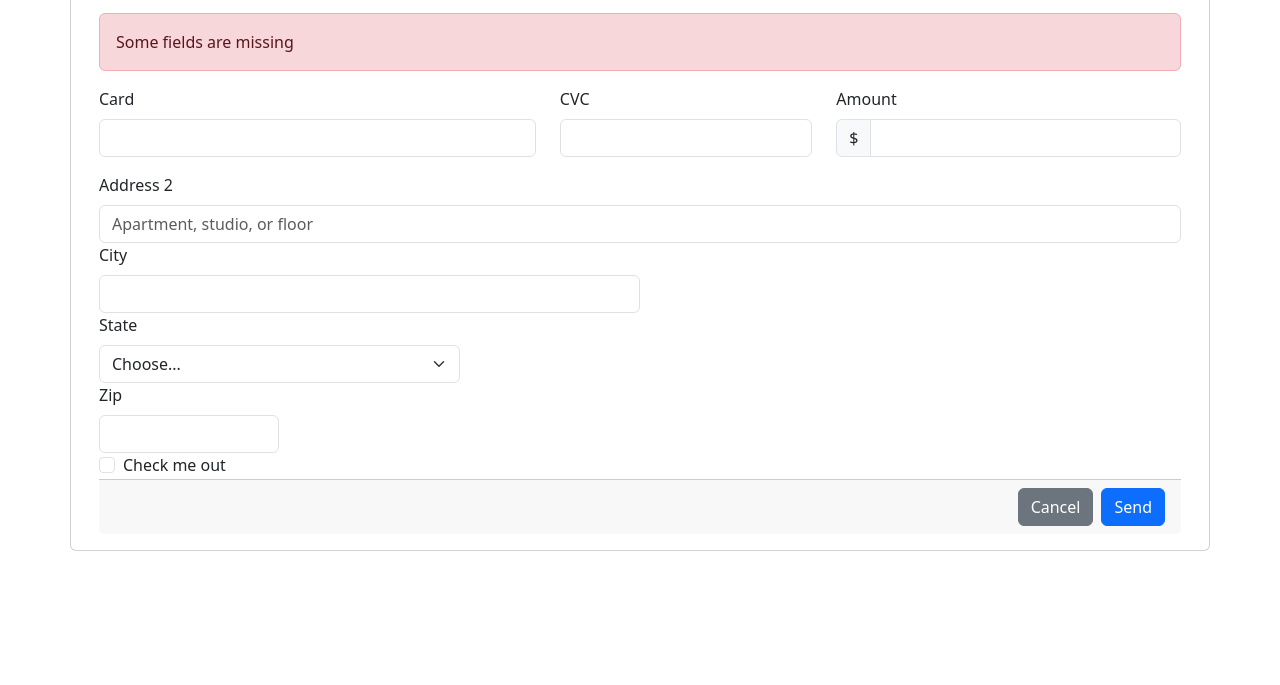
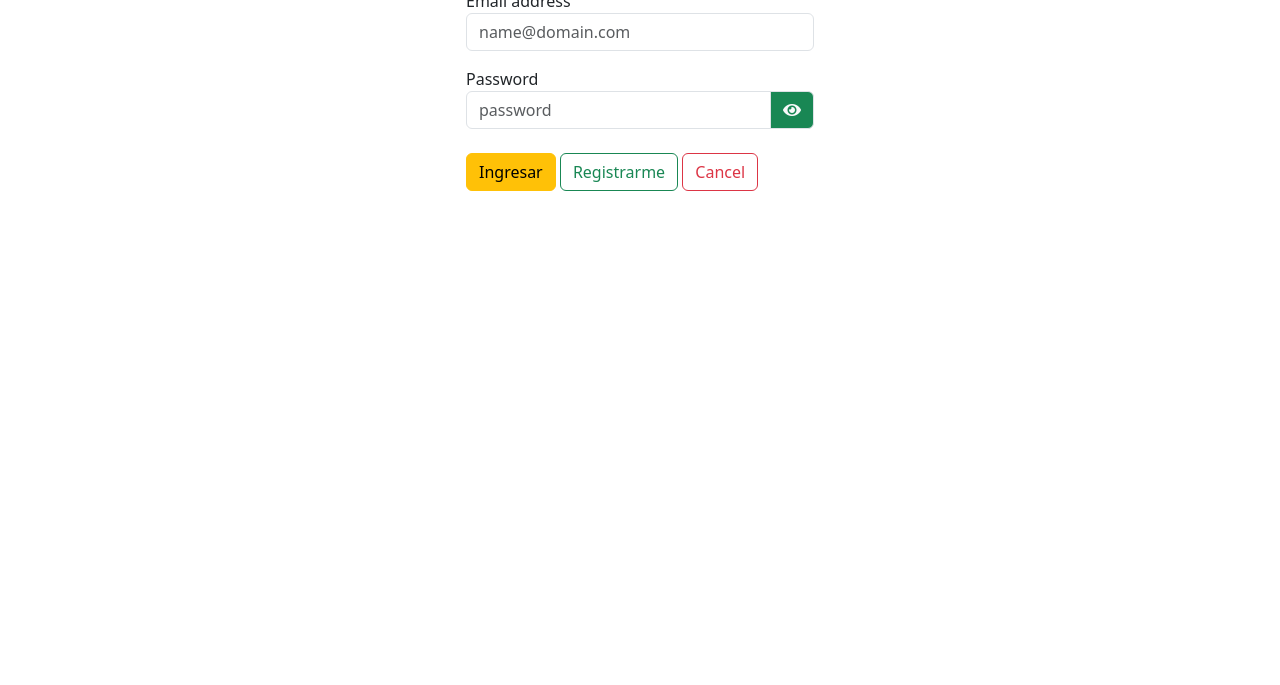
Before and after one commit to 4GeeksAcademy/hchocobar-01-html-hello, a plain HTML site: page index.html in a window 1280 px wide. Shown: the part 115-800 px from the top of the page. Drawn offline with nearby package versions, Linux system fonts and the light colour scheme.

Commit message:
feat: the dom

```diff
--- a/index.html
+++ b/index.html
@@ -8,82 +8,43 @@
   <link href="https://cdn.jsdelivr.net/npm/bootstrap@5.3.8/dist/css/bootstrap.min.css" rel="stylesheet"
     integrity="sha384-sRIl4kxILFvY47J16cr9ZwB07vP4J8+LH7qKQnuqkuIAvNWLzeN8tE5YBujZqJLB" crossorigin="anonymous">
   <!-- Fontawesome -->
-  <link rel="stylesheet" href="https://cdn.jsdelivr.net/npm/font-awesome@4.7.0/css/font-awesome.min.css">
+   <link rel="stylesheet" href="https://cdnjs.cloudflare.com/ajax/libs/font-awesome/5.15.4/css/all.min.css" integrity="sha512-1ycn6IcaQQ40/MKBW2W4Rhis/DbILU74C1vSrLJxCq57o941Ym01SwNsOMqvEBFlcgUa6xLiPY/NS5R+E6ztJQ==" crossorigin="anonymous" referrerpolicy="no-referrer" />
+  <!-- <link rel="stylesheet" href="https://cdn.jsdelivr.net/npm/font-awesome@4.7.0/css/font-awesome.min.css"> -->
 </head>
 
 <body>
   <div class="container mt-5">
-    <form class="row">
-      <div class="card">
-        <div class="card-header">
-          <h2>
-            Payment for example
-          </h2>
-        </div>
-        <div class="card-body">
-          <div class="alert alert-danger" role="alert">
-            Some fields are missing
+  <h1 class="text-center text-primary mt-2">Event Handlers</h1>
+  <div class="container">
+    <div class="row d-flex justify-content-center">
+      <div class="col-10 col-sm-8 col-md-7 col-lg-4">
+        <form onsubmit="handleSubmit()">
+          <div class="form mb-3">
+            <label for="inputEmail">Email address</label>
+            <div class="input-group">
+              <input id="inputEmail" type="email" class="form-control" placeholder="name@domain.com">
+            </div>
           </div>
-
-          <!-- 1ra fila -->
-          <div class="row">
-            <div class="col-12 col-md-5">
-              <label for="inputEmail4" class="form-label">Card</label>
-              <input type="text" class="form-control" id="inputEmail4">
-            </div>
-            <div class="col-12 col-md-3">
-              <label for="inputPassword4" class="form-label">CVC</label>
-              <input type="text" class="form-control" id="inputPassword4">
-            </div>
-            <div class="col-12 col-md-4">
-              <label for="inputAddress" class="form-label">Amount</label>
-              <div class="input-group mb-3">
-                <span class="input-group-text" id="basic-addon1">$</span>
-                <input type="text" class="form-control" aria-label="Username"
-                  aria-describedby="basic-addon1">
+          <div class="form">
+            <label for="inputPassword">Password</label>
+            <div class="input-group">
+              <input id="inputPassword" type="password" class="form-control" placeholder="password">
+              <div id="view" onclick="handleView()" class="input-group-text text-light bg-success">
+                <i class="fas fa-eye"></i>
               </div>
             </div>
           </div>
+          <div class="mt-4">
+            <button type="submit" class="btn btn-warning">Ingresar</button>
+            <button type="button" onclick="handleRegister({name: 'Roberto', cohorte: 'Spain123'})" class="btn btn-outline-success">Registrarme</button>
+            <button type="reset" class="btn btn-outline-danger">Cancel</button>
+          </div>
+        </form>
+      </div>
+    </div>
+  </div>
 
-
-          <!-- 2da fila -->
-          <div class="col-12">
-            <label for="inputAddress2" class="form-label">Address 2</label>
-            <input type="text" class="form-control" id="inputAddress2" placeholder="Apartment, studio, or floor">
-          </div>
-          <div class="col-md-6">
-            <label for="inputCity" class="form-label">City</label>
-            <input type="text" class="form-control" id="inputCity">
-          </div>
-          <div class="col-md-4">
-            <label for="inputState" class="form-label">State</label>
-            <select id="inputState" class="form-select">
-              <option selected>Choose...</option>
-              <option>...</option>
-            </select>
-          </div>
-          <div class="col-md-2">
-            <label for="inputZip" class="form-label">Zip</label>
-            <input type="text" class="form-control" id="inputZip">
-          </div>
-          <div class="col-12">
-            <div class="form-check">
-              <input class="form-check-input" type="checkbox" id="gridCheck">
-              <label class="form-check-label" for="gridCheck">
-                Check me out
-              </label>
-            </div>
-          </div>
-
-
-          <div class="card-footer text-body-secondary d-flex justify-content-end">
-            <button type="reset" class="btn btn-secondary me-2">Cancel</button>
-            <button type="submit" class="btn btn-primary">Send</button>
-          </div>
-        </div>
-
-    </form>
-  </div>
+  <script src="./index.js"></script>  </div>
 
 
   <!-- Boostrap -->
--- /dev/null
+++ b/index.js
@@ -0,0 +1,24 @@
+const handleSubmit = () => {
+  alert('Enviar datos')
+}
+
+
+const handleRegister = (data) => {
+  console.log('Click en Registrarme')
+  console.log(data)
+}
+
+function handleView() {
+  console.log('Click en eye')
+  if (passwordView) {
+    view.innerHTML = '<i class="fas fa-eye"></i>'
+    inputPassword.type = 'password'
+  } else {
+    view.innerHTML = '<i class="fas fa-eye-slash"></i>'
+    inputPassword.type = 'text'
+  }
+  passwordView = !passwordView  // si es falso, asignar veradero y viceversa
+}
+
+
+let passwordView = false
```
